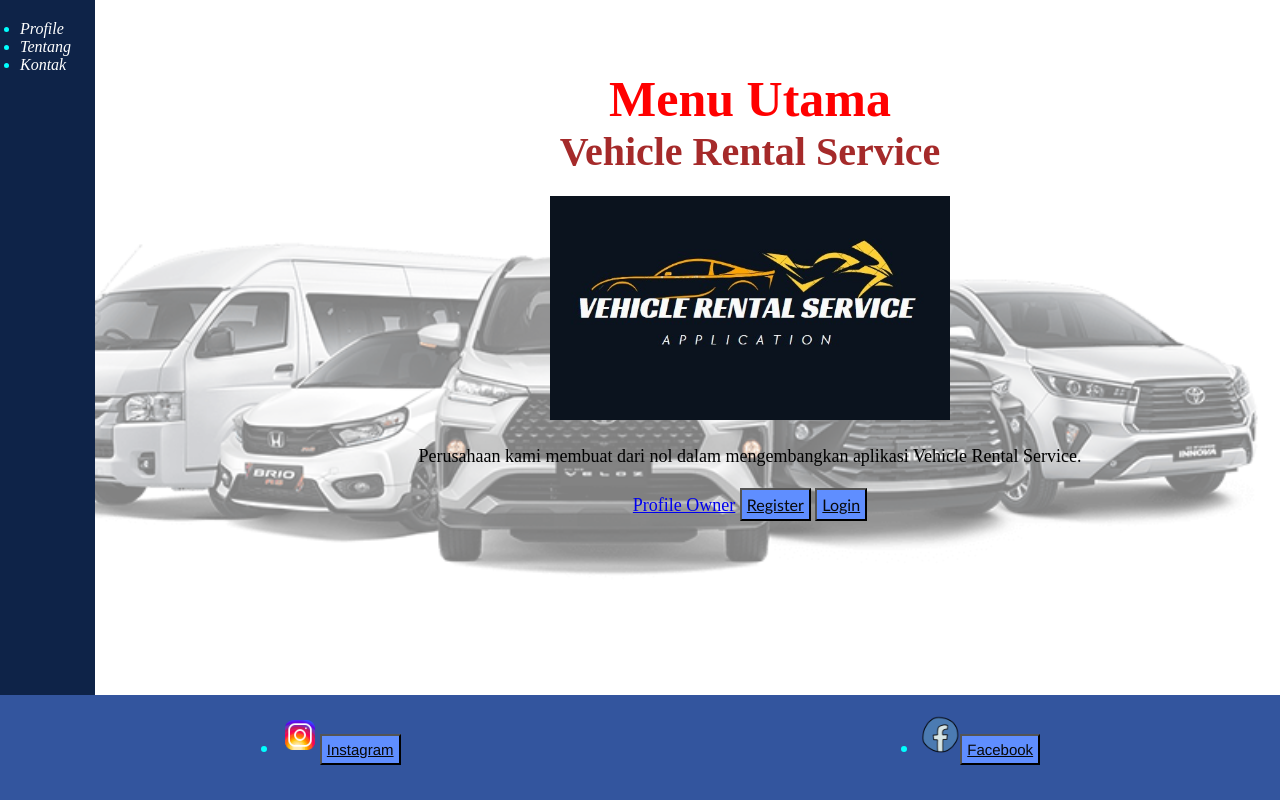
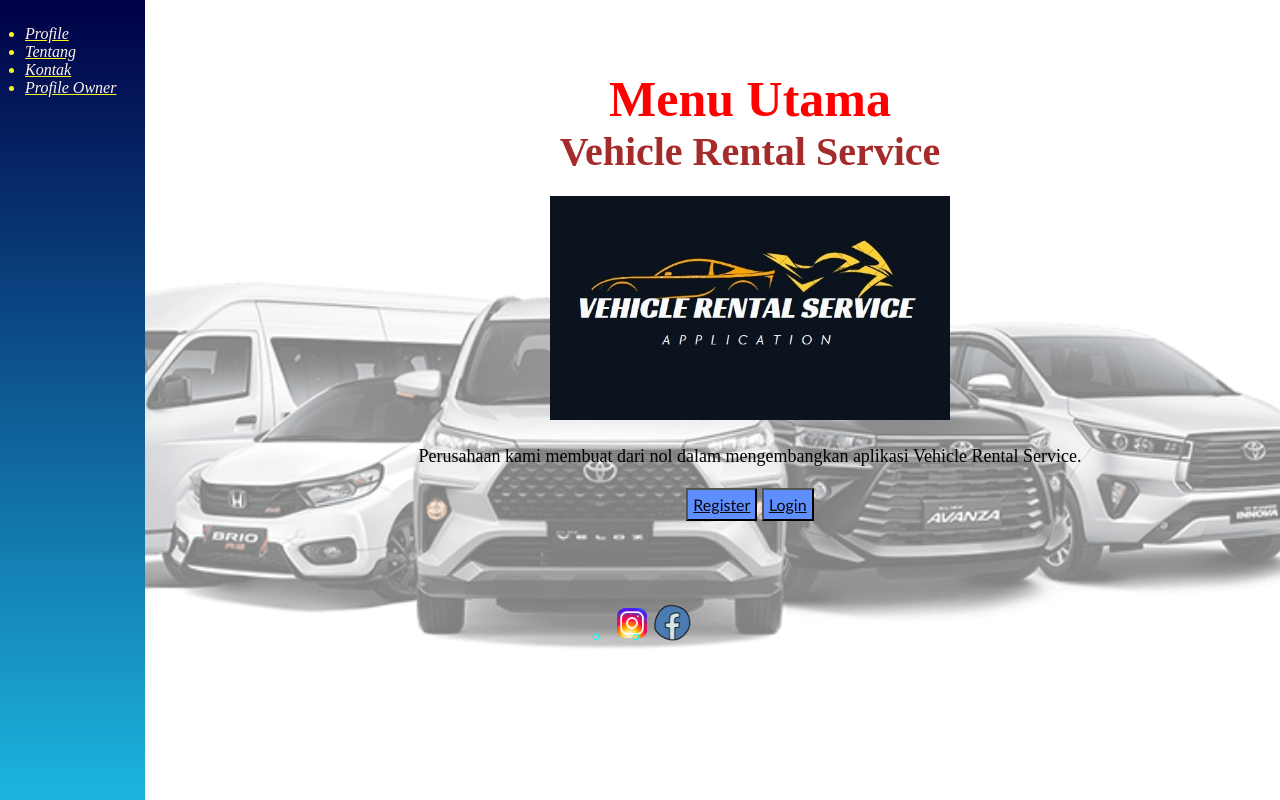
Before and after one commit to AhmadBalya/Kelompok-3-MI2022C-VRS-Website, a PHP site: page / in a window 1280 px wide. Run offline with PHP 8.4, Linux system fonts and the light colour scheme.

Commit message:
update css index

```diff
--- a/assets/CSS/Style.css
+++ b/assets/CSS/Style.css
@@ -36,24 +36,25 @@ body::before {
 
 /* Page Styles */
 .sidebar {
-    background-color: #0e2348;
-    width: 95px;
+    background: linear-gradient(#000046, #1cb5e0);
+    width: 145px;
     height: 100vh;
     position: fixed;
 }
 
 .sidebar nav ul {
     list-style: disc;
-    padding: 20px;
-    color :aqua;
+    padding: 25px;
+    color :rgb(249, 249, 32);
     font-family :'Times New Roman', Times, serif;
-    font-style: italic;
+    font-style: oblique;
+    text-decoration: underline;
 
 }
 
 .sidebar nav a {
     text-decoration: none;
-    color: #fff;
+    color: #fff4ec;
 }
 
 
@@ -97,11 +98,9 @@ body::before {
 }
 
 .footer {
-    background-color:#33559e;
-    color: #fff;
+
     height: 65px;
-    padding: 20px;
-    position: fixed;
+    padding: 12px;
     bottom: 0;
     width: 100%;
 }
@@ -109,10 +108,8 @@ body::before {
 .footer ul {
     list-style: circle;
     display: flex;
-    justify-content:space-around;
-    font-family: 'Times New Roman', Times, serif;
+    justify-content:center;
     font-size: 20px;
-    list-style-type: disc;;
     color: aqua;
 }
 
--- a/index.html
+++ b/index.html
@@ -14,6 +14,7 @@
             <li><a href="./assets/ProfileVRS.html">Profile</a></li>
             <li><a href="./assets/TentangVRS.html">Tentang</a></li>
             <li><a href="./assets/KontakVRS.html">Kontak</a></li>
+            <li><a href="./assets/ProfileOwner.html" class="action-btn">Profile Owner</a></li>
           </ul>
         </nav>
       </div>
@@ -29,7 +30,7 @@
                     Perusahaan kami membuat dari nol dalam mengembangkan aplikasi Vehicle Rental Service.
                     </p>
                 <br>
-              <a href="./assets/ProfileOwner.html" class="action-btn">Profile Owner</a>
+
               <button><a href="./assets/Register.html">Register</a></button>
               <button><a href="./assets/login.html">Login</a></button>
             </div>
@@ -39,10 +40,10 @@
         <footer>
           <ul>
             <li>
-              <img src="./assets/gambar/icons8-instagram-48.png" alt="" /><button><a href="https://www.instagram.com/haulaabdi/"><p>Instagram</p></a></button>
+              <a href="https://www.instagram.com/haulaabdi/"><img src="./assets/gambar/icons8-instagram-48.png" alt="">
             </li>
             <li>
-              <img src="./assets/gambar/icons8-facebook-48.png" alt="" /><button><a href="https://www.facebook.com/ahmad.balya.diwanullatif/"><p>Facebook</p></a>
+              <a href="https://www.facebook.com/ahmad.balya.diwanullatif/"><img src="./assets/gambar/icons8-facebook-48.png" alt="">
             </li>
           </ul>
         </footer>
```
